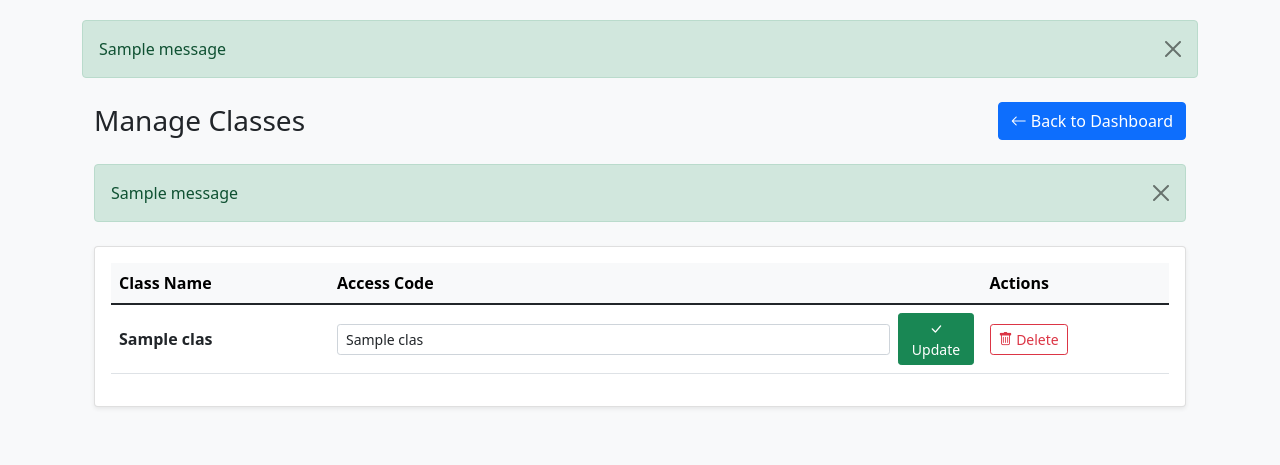
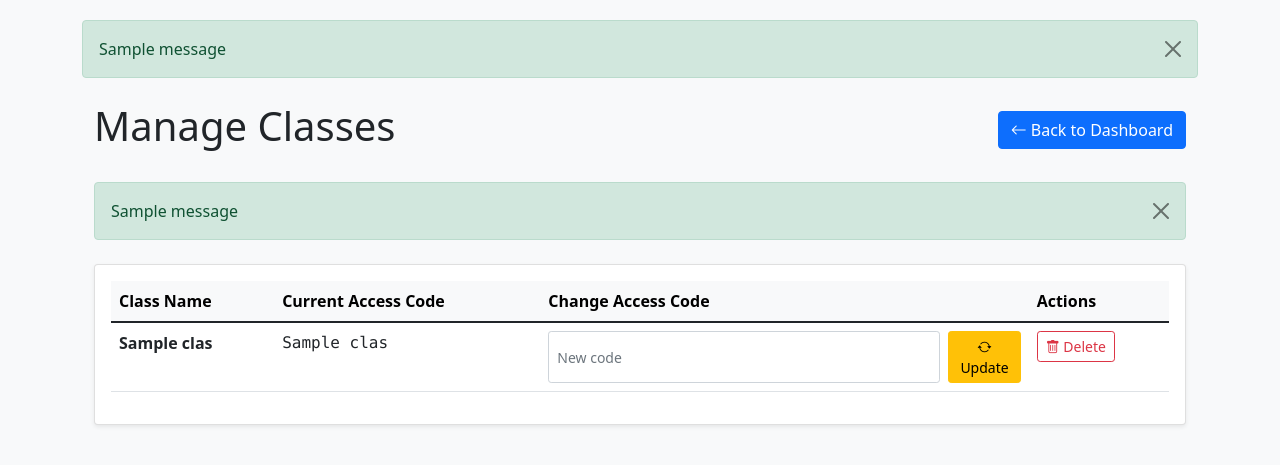
Before and after one commit to alekwu/HKU-MSMK-In-Class-Responses, a Flask app: template templates/view_classes.html in a window 1280 px wide. Shown: the top 465 px of the page. Run offline with Flask 3, Linux system fonts and the light colour scheme; the template is opened without the code that fills it: most values are stand-ins (such as "Sample title", 1, 10 or a date in 2020); one stand-in notice (Sample message) is shown; some libraries are stand-ins or nearby versions.

Commit message:
Update view_classes.html

```diff
--- a/templates/view_classes.html
+++ b/templates/view_classes.html
@@ -5,34 +5,32 @@
     <div class="row">
         <div class="col-md-12">
             <div class="d-flex justify-content-between align-items-center mb-4">
-                <h1 class="h3 mb-0">Manage Classes</h1>
+                <h1>Manage Classes</h1>
                 <a href="{{ url_for('admin') }}" class="btn btn-primary">
                     <i class="bi bi-arrow-left"></i> Back to Dashboard
                 </a>
             </div>
 
-            <!-- Flash Messages -->
             {% with messages = get_flashed_messages(with_categories=true) %}
                 {% if messages %}
-                    <div class="mb-4">
-                        {% for category, message in messages %}
-                        <div class="alert alert-{{ category }} alert-dismissible fade show">
-                            {{ message }}
-                            <button type="button" class="btn-close" data-bs-dismiss="alert"></button>
-                        </div>
-                        {% endfor %}
+                    {% for category, message in messages %}
+                    <div class="alert alert-{{ category }} alert-dismissible fade show mb-4">
+                        {{ message }}
+                        <button type="button" class="btn-close" data-bs-dismiss="alert"></button>
                     </div>
+                    {% endfor %}
                 {% endif %}
             {% endwith %}
 
             <div class="card shadow-sm">
                 <div class="card-body">
                     <div class="table-responsive">
-                        <table class="table table-hover align-middle">
+                        <table class="table table-hover">
                             <thead class="table-light">
                                 <tr>
                                     <th>Class Name</th>
-                                    <th>Access Code</th>
+                                    <th>Current Access Code</th>
+                                    <th>Change Access Code</th>
                                     <th>Actions</th>
                                 </tr>
                             </thead>
@@ -40,24 +38,23 @@
                                 {% for class in classes %}
                                 <tr>
                                     <td class="fw-bold">{{ class[1] }}</td>
+                                    <td class="font-monospace">{{ class[2] }}</td>
                                     <td>
-                                        <form method="POST" action="{{ url_for('update_access_code', class_id=class[0]) }}"
-                                              class="d-flex align-items-center"
-                                              onsubmit="return validateAccessCode(this)">
+                                        <form method="POST" action="{{ url_for('update_access_code', class_id=class[0]) }}" class="d-flex">
                                             <input type="text" class="form-control form-control-sm"
-                                                   name="new_access_code" value="{{ class[2] }}"
+                                                   name="new_access_code" placeholder="New code"
                                                    pattern=".{4,}"
-                                                   title="Access code must be at least 4 characters"
+                                                   title="Must be at least 4 characters"
                                                    required>
-                                            <button type="submit" class="btn btn-sm btn-success ms-2">
-                                                <i class="bi bi-check-lg"></i> Update
+                                            <button type="submit" class="btn btn-sm btn-warning ms-2">
+                                                <i class="bi bi-arrow-repeat"></i> Update
                                             </button>
                                         </form>
                                     </td>
                                     <td>
                                         <a href="{{ url_for('delete_class', class_id=class[0]) }}"
                                            class="btn btn-sm btn-outline-danger"
-                                           onclick="return confirm('Permanently delete this class and all its responses?')">
+                                           onclick="return confirm('Delete this class and all its responses?')">
                                             <i class="bi bi-trash"></i> Delete
                                         </a>
                                     </td>
@@ -71,15 +68,4 @@
         </div>
     </div>
 </div>
-
-<script>
-function validateAccessCode(form) {
-    const input = form.querySelector('input[name="new_access_code"]');
-    if (input.value.length < 4) {
-        alert('Access code must be at least 4 characters');
-        return false;
-    }
-    return true;
-}
-</script>
 {% endblock %}
```
